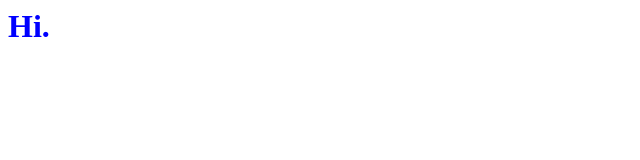
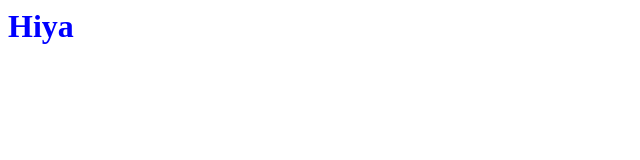
Before and after one commit to AbiLMJ/test, a plain HTML site: page index.html in a window 1280 px wide. Shown: the full height of the page, 0-640 px from the left. Drawn offline with Linux system fonts and the light colour scheme.

Commit message:
Changed heading

```diff
--- a/index.html
+++ b/index.html
@@ -6,6 +6,6 @@
     <link rel="stylesheet" href="css/style.css">
   </head>
   <body>
-    <h1>Hi.</h1>
+    <h1>Hiya</h1>
   </body>
 </html>
```
